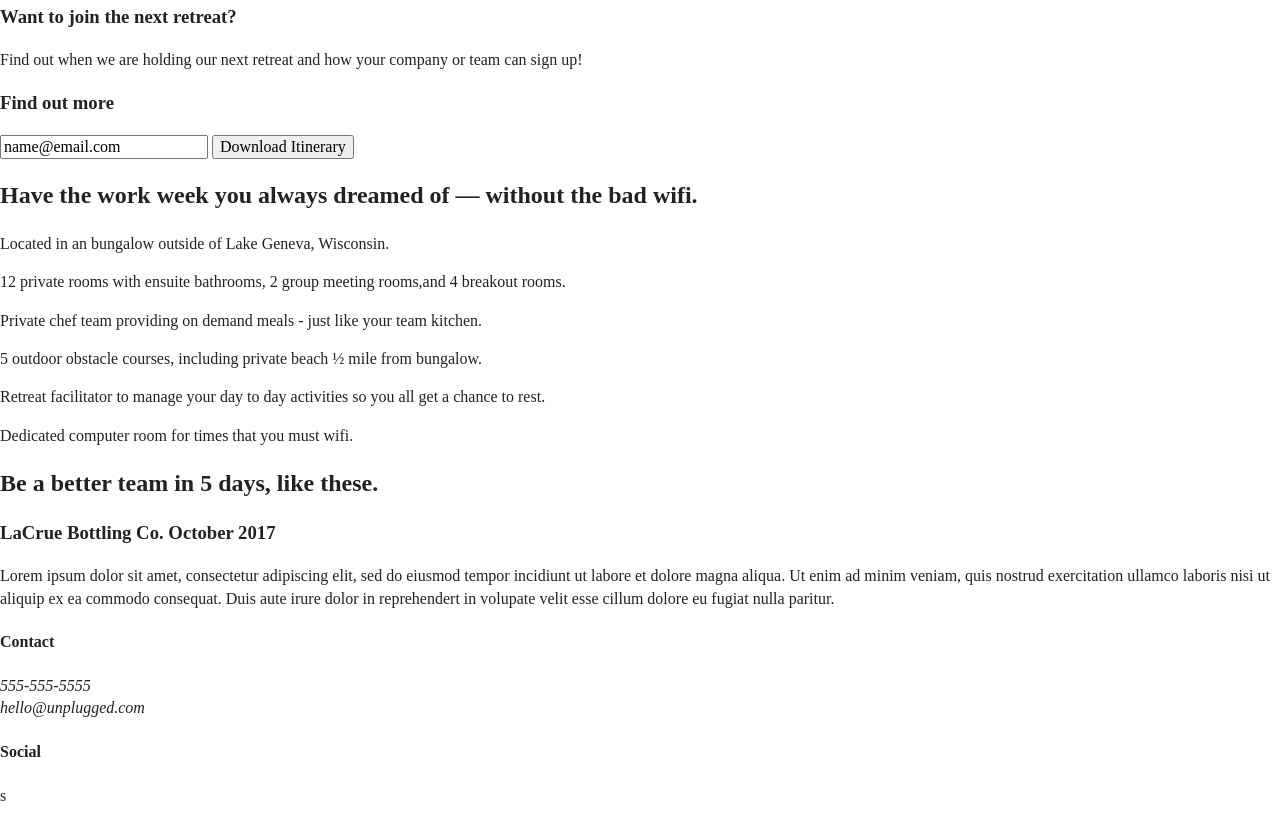
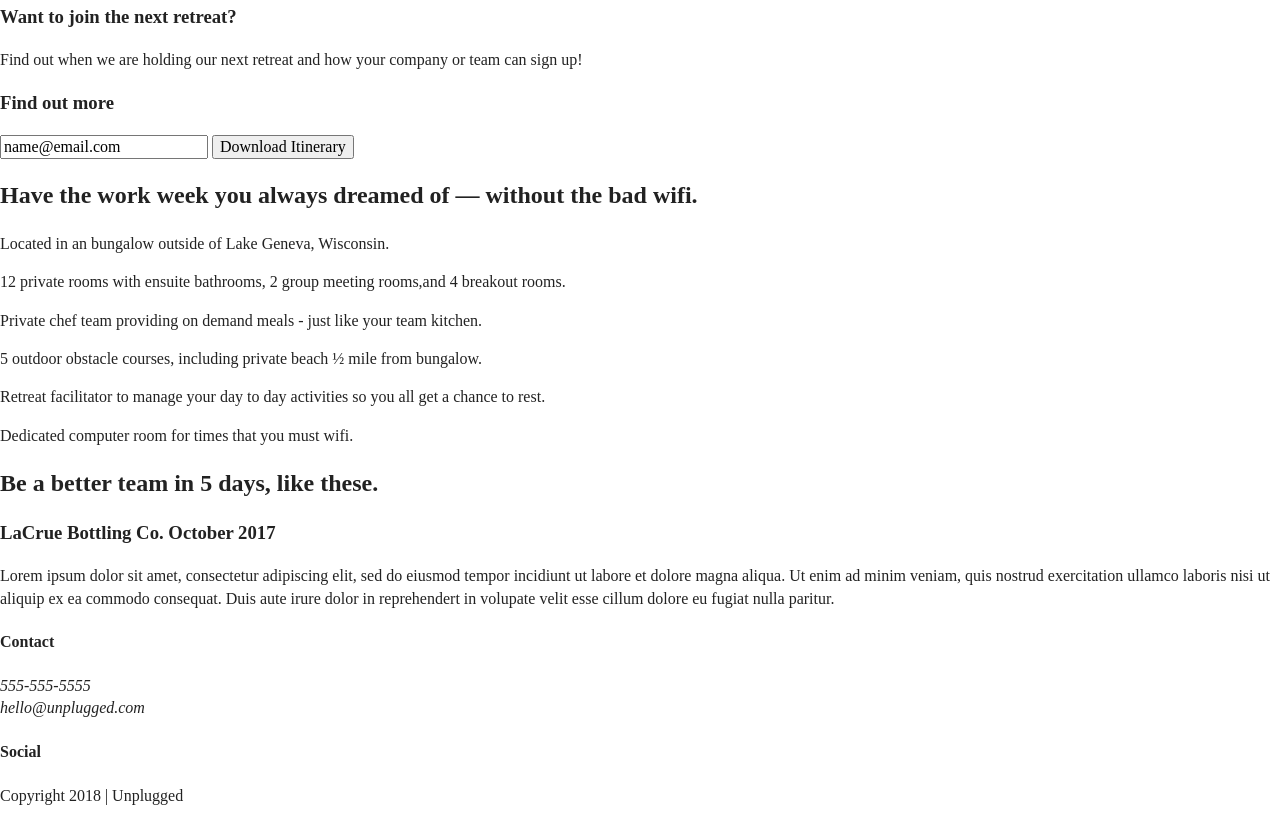
Before and after one commit to JodiV23/jodiboil, a website: page homepage/index.html in a window 1280 px wide. Shown: the part 168-991 px from the top of the page. Drawn offline with nearby package versions, Linux system fonts and the light colour scheme; files that its build step writes are made by us from their sources.

Commit message:
added copyright

```diff
--- a/homepage/index.html
+++ b/homepage/index.html
@@ -159,7 +159,7 @@
           </div>
         </div>
       </div>
-      s
+      <p>Copyright 2018 | Unplugged</p>
 
       <script src="js/vendor/modernizr-3.6.0.min.js"></script>
       <script src="https://code.jquery.com/jquery-3.3.1.min.js"
```
